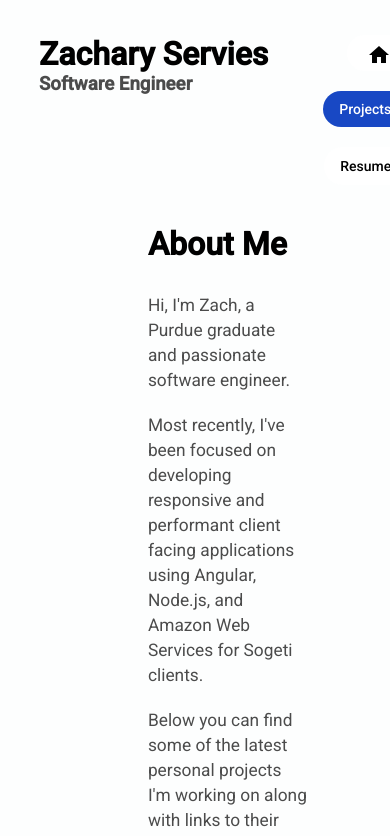
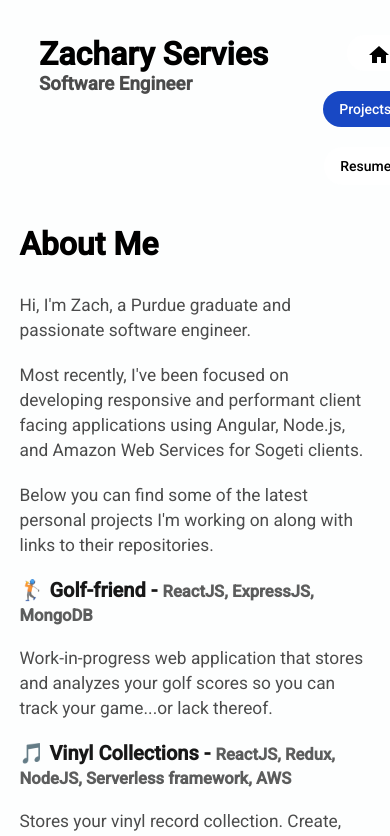
Before and after one commit to zservies/portfolio, an Angular app: page /about in a window 390 px wide. Shown: the top 836 px of the page. Built offline with nearby package versions, Linux system fonts and the light colour scheme.

Commit message:
Added temporary media query to about page to support iPad width and below.

```diff
--- a/src/app/about/about.component.scss
+++ b/src/app/about/about.component.scss
@@ -56,3 +56,12 @@ h3 {
     opacity: 1;
   }
 }
+
+@media (max-width: 768px) {
+  .about-wrapper {
+    width: 100vw;
+  }
+  .content-container {
+    width: 90%;
+  }
+}
```
